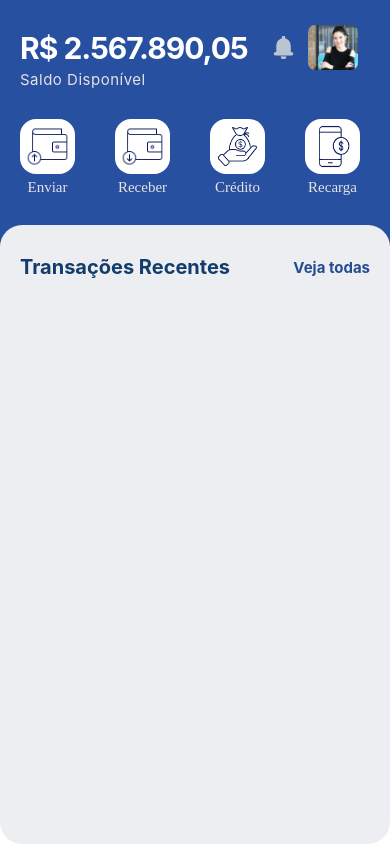
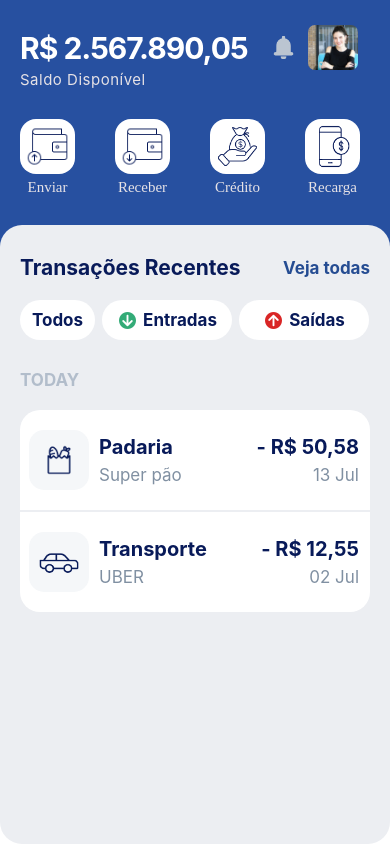
Before and after one commit to ildaneta/challenges, a React Native app in the folder financialApp/: screen / in a window 390 px wide. Built offline with nearby package versions, Linux system fonts and the light colour scheme.

Commit message:
feat: creating the main component and your styles

```diff
--- a/financialApp/src/components/Main/index.js
+++ b/financialApp/src/components/Main/index.js
@@ -1,16 +1,109 @@
 import React from 'react';
+import {TouchableOpacity, View, StyleSheet} from 'react-native';
 
-import {Container, ContainerTransactionsText, TransactionsText} from './styles';
+// import styles from './';
+
+import income from '../../assets/images/income.png';
+import expense from '../../assets/images/expanse.png';
+import grocery from '../../assets/images/grocery.png';
+import car from '../../assets/images/car.png';
+
+import {
+  Container,
+  ContainerTransactionsText,
+  TransactionsText,
+  Buttons,
+  ButtonsIcons,
+  ButtonsContainer,
+  WrapperButton,
+  TitleDays,
+  SafeAreaContainer,
+  ContainerOutgoing,
+  ContainerTitleOutgoing,
+  ContainerSubTitleOutgoing,
+  TitleOutgoing,
+  SubTitleOutgoing,
+  WrapperOutgoing,
+  ContainerImage,
+  Image,
+} from './styles';
 
 function Main() {
   return (
     <Container>
       <ContainerTransactionsText>
         <TransactionsText extraBold>Transações Recentes</TransactionsText>
-        <TransactionsText>Veja todas</TransactionsText>
+        <TouchableOpacity>
+          <TransactionsText>Veja todas</TransactionsText>
+        </TouchableOpacity>
       </ContainerTransactionsText>
+
+      <View>
+        <ButtonsContainer>
+          <WrapperButton first noImage style={style.shadow}>
+            <Buttons>Todos</Buttons>
+          </WrapperButton>
+
+          <WrapperButton style={style.shadow}>
+            <ButtonsIcons source={income} />
+            <Buttons>Entradas</Buttons>
+          </WrapperButton>
+
+          <WrapperButton style={style.shadow}>
+            <ButtonsIcons source={expense} />
+            <Buttons>Saídas</Buttons>
+          </WrapperButton>
+        </ButtonsContainer>
+      </View>
+
+      <SafeAreaContainer>
+        <TitleDays>TODAY</TitleDays>
+
+        <WrapperOutgoing first>
+          <ContainerImage>
+            <Image source={grocery} />
+          </ContainerImage>
+
+          <ContainerOutgoing>
+            <ContainerTitleOutgoing>
+              <TitleOutgoing>Padaria</TitleOutgoing>
+              <TitleOutgoing>- R$ 50,58</TitleOutgoing>
+            </ContainerTitleOutgoing>
+
+            <ContainerSubTitleOutgoing>
+              <SubTitleOutgoing>Super pão</SubTitleOutgoing>
+              <SubTitleOutgoing>13 Jul</SubTitleOutgoing>
+            </ContainerSubTitleOutgoing>
+          </ContainerOutgoing>
+        </WrapperOutgoing>
+
+        <WrapperOutgoing>
+          <ContainerImage>
+            <Image source={car} />
+          </ContainerImage>
+
+          <ContainerOutgoing>
+            <ContainerTitleOutgoing>
+              <TitleOutgoing>Transporte</TitleOutgoing>
+              <TitleOutgoing>- R$ 12,55</TitleOutgoing>
+            </ContainerTitleOutgoing>
+
+            <ContainerSubTitleOutgoing>
+              <SubTitleOutgoing>UBER</SubTitleOutgoing>
+              <SubTitleOutgoing>02 Jul</SubTitleOutgoing>
+            </ContainerSubTitleOutgoing>
+          </ContainerOutgoing>
+        </WrapperOutgoing>
+      </SafeAreaContainer>
     </Container>
   );
 }
 
 export default Main;
+
+const style = StyleSheet.create({
+  shadow: {
+    shadowColor: '#fff',
+    elevation: 2,
+  },
+});
--- a/financialApp/src/components/Main/styles.js
+++ b/financialApp/src/components/Main/styles.js
@@ -15,7 +15,111 @@ export const ContainerTransactionsText = styled.View`
 `;
 
 export const TransactionsText = styled.Text`
-  font-size: ${(props) => (props.extraBold ? '20px' : '15px')};
-  color: ${(props) => (props.extraBold ? '#123D6A' : '#254C92')};
+  font-size: ${(props) => (props.extraBold ? '21px' : '17px')};
+  color: ${(props) => (props.extraBold ? '#081a59' : '#254C92')};
   font-weight: bold;
 `;
+
+export const ButtonsContainer = styled.View`
+  flex-direction: row;
+`;
+
+export const WrapperButton = styled.TouchableOpacity.attrs({
+  activeOpacity: 0.6,
+})`
+  background-color: #fff;
+  width: ${(props) => (props.noImage ? '75px' : '130px')};
+  margin-right: 7px;
+  align-items: center;
+  justify-content: center;
+  margin-left: ${(props) => (props.first ? '20px' : '0px')};
+  padding: 6px 0px;
+  border-radius: 20px;
+  /* border-top-left-radius: 20px;
+  border-top-right-radius: 20px; */
+  height: 40px;
+  flex-direction: row;
+  margin-bottom: 30px;
+`;
+
+export const Buttons = styled.Text`
+  font-size: 17px;
+  font-weight: bold;
+  color: #081a59;
+`;
+
+export const ButtonsIcons = styled.Image`
+  width: 25px;
+  height: 25px;
+  margin-right: 3px;
+  margin-left: -2px;
+`;
+
+export const SafeAreaContainer = styled.ScrollView.attrs({
+  vertical: true,
+})`
+  margin: 0 20px;
+`;
+
+export const TitleDays = styled.Text`
+  color: #b2bdcb;
+  font-size: 17px;
+  font-weight: bold;
+`;
+
+export const WrapperOutgoing = styled.View`
+  flex-direction: row;
+  background-color: #fff;
+  height: 100px;
+  margin-top: 20px;
+  align-items: center;
+  padding-left: 4px;
+  border-top-left-radius: ${(props) => (props.first ? '20px' : '0')};
+  border-top-right-radius: ${(props) => (props.first ? '20px' : '0')};
+  border-bottom-left-radius: ${(props) => (props.first ? '0' : '20px')};
+  border-bottom-right-radius: ${(props) => (props.first ? '0' : '20px')};
+  margin-bottom: ${(props) => (props.first ? '-18px' : '0')};
+`;
+
+export const ContainerImage = styled.View`
+  margin-right: 10px;
+  margin-left: 5px;
+  background-color: #f5f7f9;
+  align-self: center;
+  border-radius: 15px;
+  width: 60px;
+  height: 60px;
+  align-items: center;
+  justify-content: center;
+`;
+
+export const Image = styled.Image`
+  width: 40px;
+  height: 40px;
+`;
+
+export const ContainerOutgoing = styled.View`
+  width: 260px;
+`;
+
+export const ContainerTitleOutgoing = styled.View`
+  flex-direction: row;
+  justify-content: space-between;
+  margin-bottom: 6px;
+`;
+
+export const ContainerSubTitleOutgoing = styled.View`
+  flex-direction: row;
+  justify-content: space-between;
+`;
+
+export const TitleOutgoing = styled.Text`
+  font-size: 20px;
+  font-weight: bold;
+  color: #081a59;
+`;
+
+export const SubTitleOutgoing = styled.Text`
+  font-size: 17px;
+  color: #8090a2;
+`;
```
